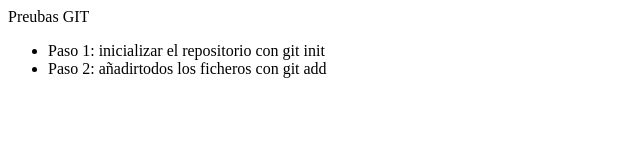
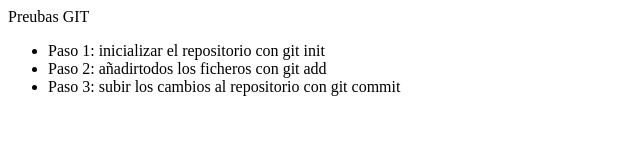
Before and after one commit to francentelles/repositoryFran, a plain HTML site: page index.html in a window 1280 px wide. Shown: the whole page, without its empty margins (0-640 px from the left). Drawn offline with Linux system fonts and the light colour scheme.

Commit message:
Añadido paso 3

```diff
--- a/index.html
+++ b/index.html
@@ -7,6 +7,7 @@
 		<ul>
 			<li>Paso 1: inicializar el repositorio con git init</li>
 			<li>Paso 2: añadirtodos los ficheros con git add</li>
+			<li>Paso 3: subir los cambios al repositorio con git commit</li>
 		</ul>
 	</body>
 </html>
```
